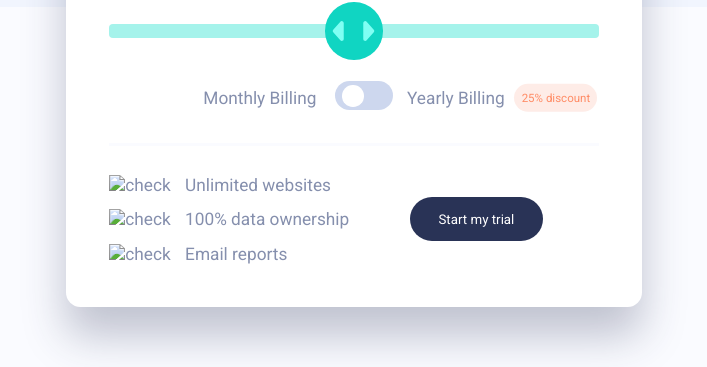
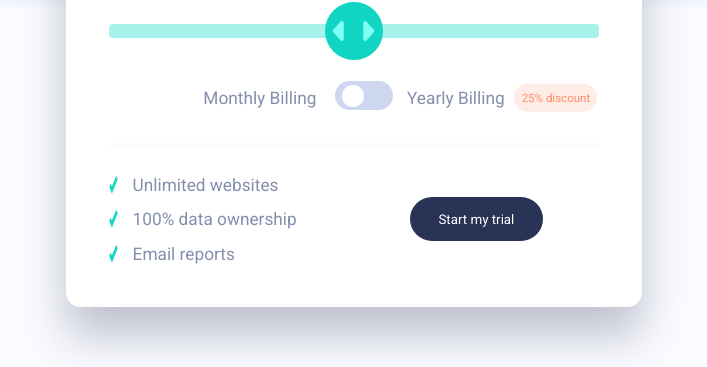
Before and after one commit to gurhanalan/JS-Project-Interactive-Pricing-Slide, a plain HTML site: page index.html in a window 1280 px wide. Shown: the part 433-800 px from the top of the page, without its empty margins (286-993 px from the left). Drawn offline with Linux system fonts and the light colour scheme; the site is published under a folder, as on GitHub Pages, so addresses that start at the root find nothing.

Commit message:
Update readme

```diff
--- a/index.html
+++ b/index.html
@@ -40,15 +40,15 @@
             <div class="card__lower">
                 <div class="card__lower__text-container">
                     <div class="card__lower__text-box">
-                        <img src="/images/icon-check.svg" alt="check" />
+                        <img src="./images/icon-check.svg" alt="check" />
                         <p>Unlimited websites</p>
                     </div>
                     <div class="card__lower__text-box">
-                        <img src="/images/icon-check.svg" alt="check" />
+                        <img src="./images/icon-check.svg" alt="check" />
                         <p>100% data ownership</p>
                     </div>
                     <div class="card__lower__text-box">
-                        <img src="/images/icon-check.svg" alt="check" />
+                        <img src="./images/icon-check.svg" alt="check" />
                         <p>Email reports</p>
                     </div>
                 </div>
```
Also changed, not shown: README.md.
